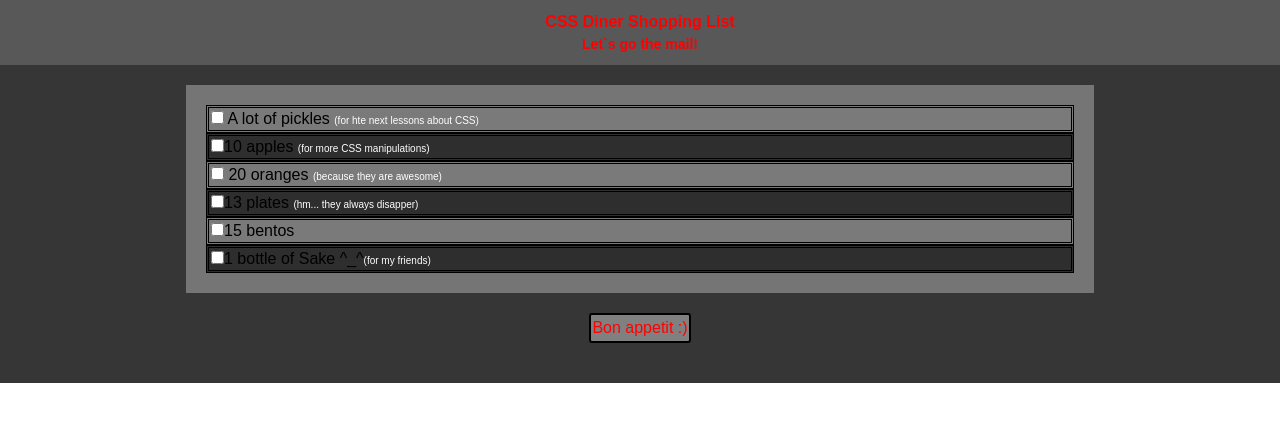
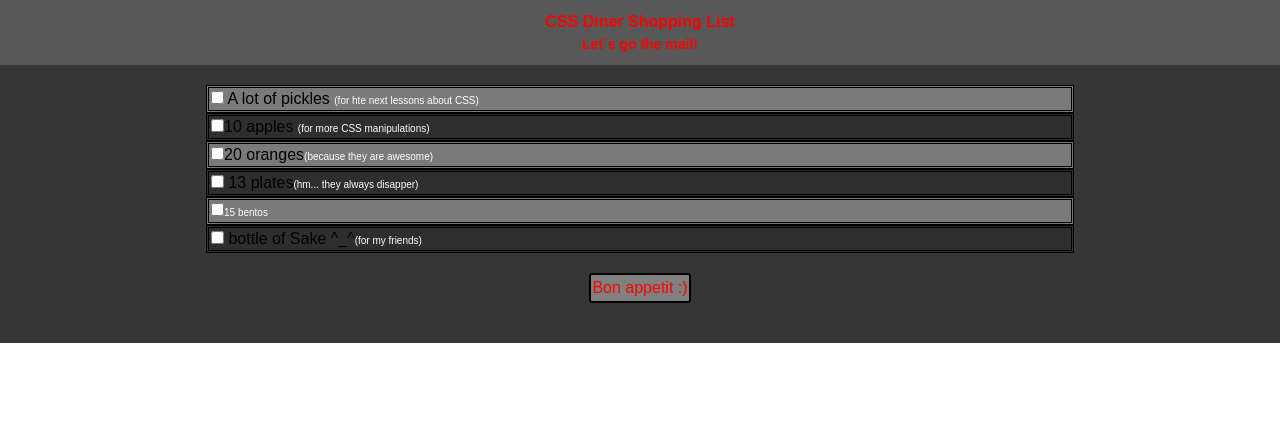
Before and after one commit to deribdervils/lessons-4, a plain HTML site: page lessons/lessons_7/lessons_7.html in a window 1280 px wide. Drawn offline with Linux system fonts and the light colour scheme.

Commit message:
home_pk__(lessons_7)

```diff
--- a/lessons/lessons_7/css/style.css
+++ b/lessons/lessons_7/css/style.css
@@ -38,7 +38,6 @@ h2{
     max-width: 70%;
     margin-left: auto;
     margin-right: auto;
-    padding: 20px;
 }
 
 .input{
@@ -84,3 +83,9 @@ div > input:checked + label{
     text-decoration: line-through;
     color: yellow;
 }
+
+div > input:focus + label{
+    border-style: double;
+    border-color: rgb(255, 255, 255);
+    border-radius: 3px;
+}
--- a/lessons/lessons_7/lessons_7.html
+++ b/lessons/lessons_7/lessons_7.html
@@ -15,32 +15,22 @@
     <div class="body">
         <div class="box">
             <div class="box_grey">
-                <label >
-                    <input type="checkbox" > A lot of pickles <span>(for hte next lessons about CSS)</span>
-                </label>
+                    <input type="checkbox"><label > A lot of pickles <span>(for hte next lessons about CSS)</span></label>
             </div>
             <div class="box_black">
-                <label >
-                    <input type="checkbox">10 apples <span>(for more CSS manipulations)</span><br>
-                </label>
+                    <input type="checkbox"><label>10 apples <span>(for more CSS manipulations)</span></label>
             </div>
             <div class="box_grey" >
-                    <input type="checkbox">  <label> 20 oranges <span>(because they are awesome)</span></label><br>
+                    <input type="checkbox"><label>20 oranges<span>(because they are awesome)</span></label>
             </div>
             <div class="box_black">
-                <label>
-                    <input type="checkbox">13 plates <span>(hm... they always disapper)</span><br>
-                </label>
+                    <input type="checkbox"> <label>13 plates<span>(hm... they always disapper)</span></label>
             </div>
             <div class="box_grey">
-                <label>
-                    <input type="checkbox">15 bentos<br>
-                </label>
+                    <input type="checkbox"><label><span>15 bentos</span></label>
             </div>
             <div class="box_black">
-                <label>
-                    <input type="checkbox">1 bottle of Sake ^_^<span>(for my friends)</span><br>
-                </label>
+                    <input type="checkbox"><label> bottle of Sake ^_^<span>(for my friends)</span></label>
             </div>
         </div>
         <div class="input">
```
